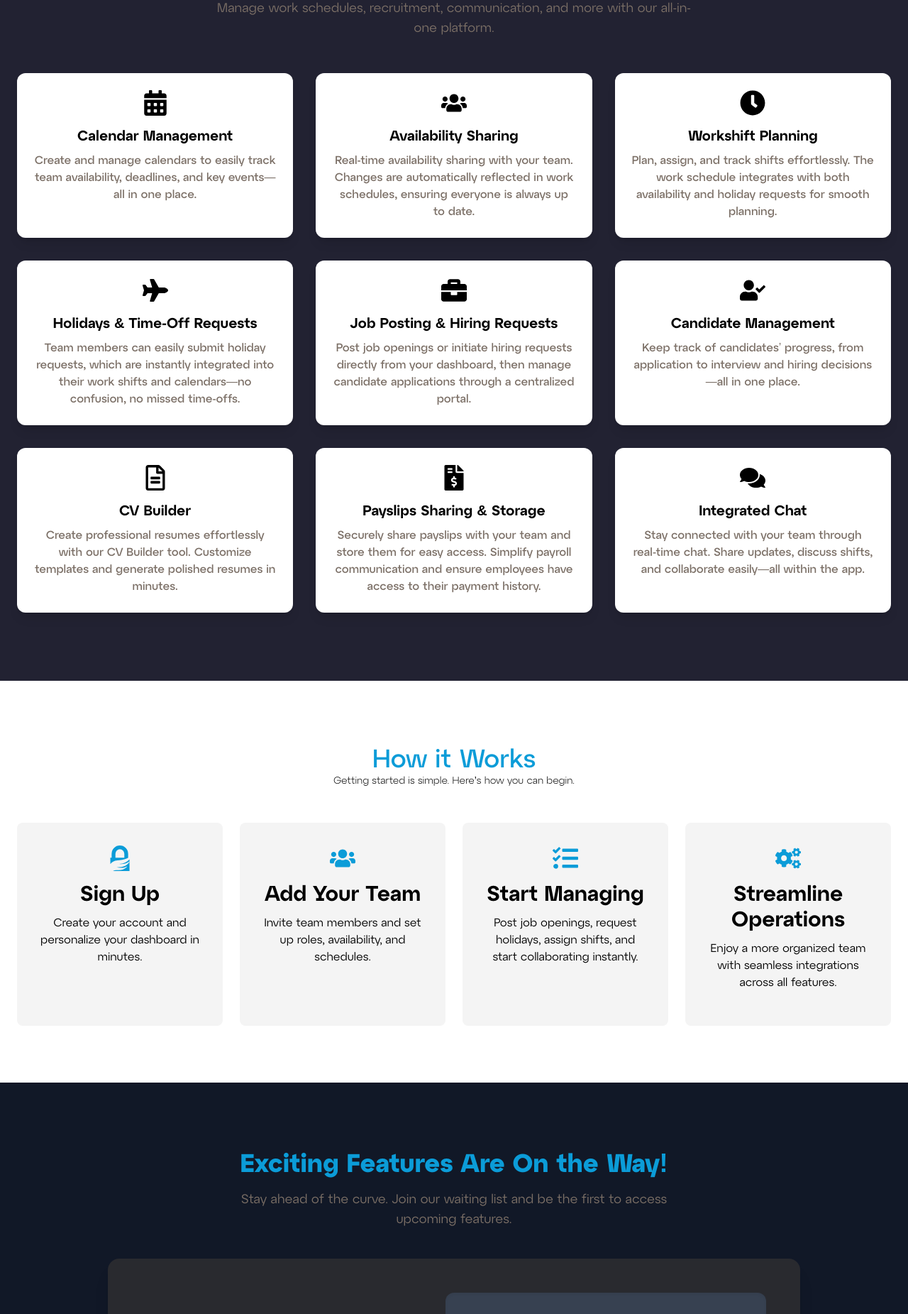
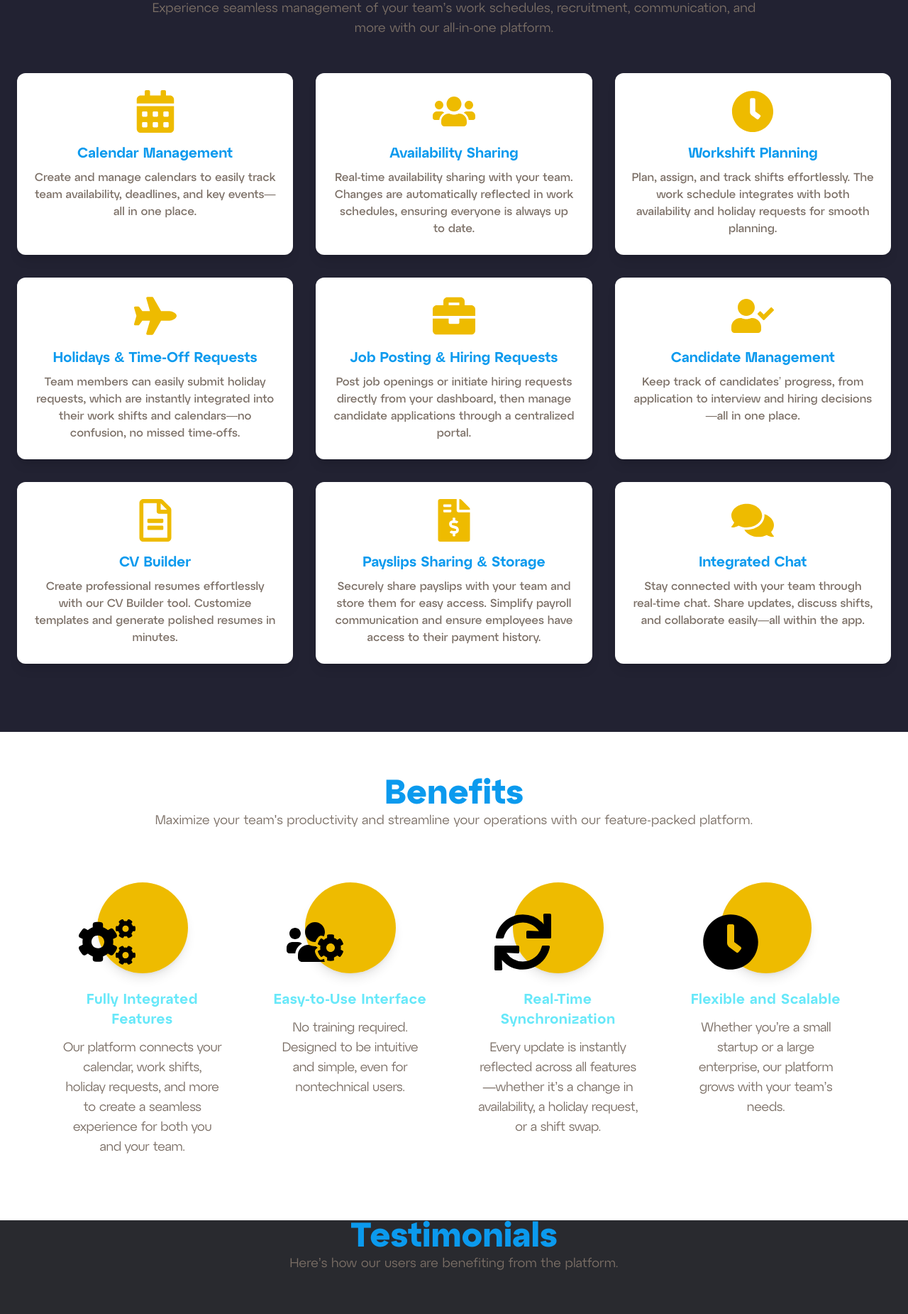
Before and after one commit to 47hamza/Jayobi, a React (Vite) app: page / in a window 1280 px wide. Shown: the part 690-2541 px from the top of the page at 71% size. Built offline with nearby package versions, Linux system fonts and the light colour scheme.

Commit message:
refactor code
make benefit section according to client share design
fix color scheme on few some sections
add theme yellow coloer
add pdf heading and description
fix testimonial

```diff
--- a/src/App.css
+++ b/src/App.css
@@ -73,9 +73,12 @@
 }
 
 :root {
-  --primary: #0b9cd8;
+  --primary: #0b9aee;
   --secondary: #7b6f66;
+  /* dark background */
   --background: #292a2f ;
+  /* theme-yellow  */
+  --theme-yellow: #eebb00 ;
   --family-gilroy: "Gilroy", sans-serif;
 }
 
--- a/src/App.jsx
+++ b/src/App.jsx
@@ -31,15 +31,13 @@ function App() {
       <main>
         <Hero />
         <Services />
-        {/* <Projects /> */}
+        <Benefits />
+        <Testimonial />
+        <Pricing/>
         <HowWork />
         <FeatureWaiting />
-        <Benefits />
-        {/* <Features /> */}
-        <Testimonial />
+        <Faq />
         <Waitlist />
-        <Pricing/>
-        <Faq />
       </main>
       <Footer />
     </>
--- a/src/components/Benefits.jsx
+++ b/src/components/Benefits.jsx
@@ -1,46 +1,49 @@
 "use client";
 import { FaSync, FaUsersCog, FaClock, FaCogs } from "react-icons/fa";
 
+
 const benefits = [
-  { icon: <FaCogs />, title: "Integrated Features", desc: "Seamless calendar & shift sync." },
-  { icon: <FaUsersCog />, title: "User-Friendly", desc: "No learning curve, intuitive interface." },
-  { icon: <FaSync />, title: "Real-Time Updates", desc: "Instantly syncs across all users." },
-  { icon: <FaClock />, title: "Scalable & Adaptive", desc: "Grows with your team’s needs." },
+  { icon: <FaCogs style={{transform: "translate(-50px,20px)", color: "black", fontSize: "80px"}} />, title: "Fully Integrated Features", desc: "Our platform connects your calendar, work shifts, holiday requests, and\n" +
+      "more to create a seamless experience for both you and your team." },
+  { icon: <FaUsersCog style={{transform: "translate(-50px,20px)", color: "black", fontSize: "80px"}} />, title: "Easy-to-Use Interface", desc: "No training required. Designed to be intuitive and simple, even for nontechnical\n" +
+      "users." },
+  { icon: <FaSync style={{transform: "translate(-50px,20px)", color: "black", fontSize: "80px"}} />, title: "Real-Time Synchronization", desc: "Every update is instantly reflected across all features—whether it’s a\n" +
+      "change in availability, a holiday request, or a shift swap." },
+  { icon: <FaClock style={{transform: "translate(-50px,20px)", color: "black", fontSize: "80px"}} />, title: "Flexible and Scalable", desc: "Whether you’re a small startup or a large enterprise, our platform grows\n" +
+      "with your team’s needs." },
 ];
 
 export default function BenefitsFullScreen() {
   return (
-    <section className="relative w-full min-h-screen bg-background text-white flex flex-col items-center justify-center px-6">
-      {/* Background Glow */}
-      {/* <div className="absolute inset-0 bg-gradient-to-r from-cyan-900 via-black to-cyan-900 opacity-40 blur-[120px]" /> */}
-
-      {/* Section Title */}
-      <h2 className="text-2xl md:text-5xl font-bold text-primary mb-12 md:mb-16 uppercase tracking-wide text-center">
-        Maximize Productivity
+    <section className="relative w-full text-white flex flex-col items-center justify-center py-16">
+      <h2 className="text-2xl md:text-5xl font-bold text-primary">
+        Benefits
       </h2>
+      <p className="text-lg text-secondary max-w-4xl mx-auto mb-12 text-center">
+        Maximize your team&#39;s productivity and streamline your operations with our
+        feature-packed platform.
+      </p>
 
       {/* Floating Benefits (Responsive Grid) */}
-      <div className="grid grid-cols-1 sm:grid-cols-2 md:grid-cols-2 lg:grid-cols-4 gap-10 max-w-6xl w-full">
+      <div className="grid grid-cols-1 sm:grid-cols-2 md:grid-cols-2 lg:grid-cols-4 gap-5 max-w-6xl w-full">
         {benefits.map((benefit, index) => (
           <div
             key={index}
-            className="group relative flex flex-col items-center text-center transition-all duration-500 transform hover:scale-110 hover:rotate-2 p-6"
+            className="group relative flex flex-col items-center text-center transition-all duration-500 transform hover:scale-110 p-6"
           >
             {/* Icon with Glow */}
-            <div className="w-20 h-20 md:w-24 md:h-24 flex items-center justify-center rounded-full text-4xl md:text-5xl transition-all duration-500 bg-gradient-to-br from-cyan-500 to-blue-700 shadow-lg group-hover:shadow-cyan-500/50">
+            <div
+              className="w-32 h-32 flex items-center justify-center rounded-full text-4xl md:text-5xl transition-all duration-500 bg-gradient-to-br from-[#eebb00] to-[#eebb00] shadow-lg group-hover:shadow-cyan-500/50">
               {benefit.icon}
             </div>
 
             {/* Title & Description */}
-            <h3 className="text-xl md:text-2xl font-semibold mt-6 text-cyan-300 tracking-wide">
+            <h3 className="text-xl  font-semibold mt-6 text-cyan-300 tracking-wide">
               {benefit.title}
             </h3>
-            <p className="text-gray-300 text-md md:text-lg max-w-[260px] mt-3 tracking-tight">
+            <p className="text-secondary text-md md:text-lg max-w-[260px] mt-3 tracking-tight">
               {benefit.desc}
             </p>
-
-            {/* Glowing Underline */}
-            <div className="absolute bottom-0 h-1 w-0 bg-cyan-400 transition-all duration-500 group-hover:w-full"></div>
           </div>
         ))}
       </div>
--- a/src/components/FeatureWaiting.jsx
+++ b/src/components/FeatureWaiting.jsx
@@ -19,23 +19,24 @@ export default function WaitingListSection() {
   };
 
   return (
-    <section className="py-24 bg-gray-900 text-white">
-      <div className="container mx-auto px-6 max-w-5xl text-center">
-        <h2 className="text-2xl md:text-4xl font-bold mb-4 text-primary">Exciting Features Are On the Way!</h2>
-        <p className="text-lg text-secondary mb-10 max-w-2xl mx-auto">
-          Stay ahead of the curve. Join our waiting list and be the first to access upcoming features.
+    <section className="py-24 bg-background text-white">
+      <div className="container mx-auto px-6 max-w-7xl text-center">
+        <h2 className="text-2xl md:text-5xl font-bold text-primary text-center">Feature Waiting</h2>
+        <p className="font-medium text-lg text-center text-secondary">
+          Some of our features are in development and coming soon! Be the first to
+          know when they’re available.
         </p>
-        <div className="bg-background shadow-xl rounded-2xl p-12 flex flex-col md:flex-row items-center gap-10">
+        <div className="bg-white shadow-xl rounded-2xl p-5 md:p-12 m flex flex-col md:flex-row items-center gap-10 mt-10">
           <div className="flex-1 text-left">
             <ul className="space-y-4 text-lg">
               {featuresComingSoon.map((feature, index) => (
-                <li key={index} className="flex items-center gap-3 text-gray-200">
-                  <span className="text-green-400 text-xl">✔</span> {feature}
+                <li key={index} className="flex items-center gap-3 text-secondary">
+                  <span className="text-green-500 text-xl">✔</span> {feature}
                 </li>
               ))}
             </ul>
           </div>
-          <div className="flex-1 bg-gray-700 p-8 rounded-xl shadow-inner text-center">
+          <div className="flex-1 bg-background p-8 rounded-xl shadow-inner text-center">
             <p className="text-lg font-semibold mb-4 text-gray-100">Join the waiting list for early access</p>
             <form onSubmit={handleSubmit} className="flex flex-col gap-4">
               <div className="relative w-full">
@@ -50,7 +51,7 @@ export default function WaitingListSection() {
                 />
               </div>
 
-              <Button className="font-semiold" type="submit">Join the Waiting List</Button>
+              <Button className="font-semiold bg-themeYellow" type="submit">Join the Waiting List</Button>
             </form>
           </div>
         </div>
--- a/src/components/HowWorks.jsx
+++ b/src/components/HowWorks.jsx
@@ -3,22 +3,22 @@ import { FaUsers, FaTasks, FaCogs } from "react-icons/fa";
 
 const data = [
   {
-    icon: <SiGnuprivacyguard className="text-4xl fill-primary mx-auto mb-4" />,
+    icon: <SiGnuprivacyguard className="text-6xl fill-themeYellow mx-auto mb-4" />,
     title: "Sign Up",
     desc: "Create your account and personalize your dashboard in minutes.",
   },
   {
-    icon: <FaUsers className="text-4xl fill-primary mx-auto mb-4" />,
+    icon: <FaUsers className="text-6xl fill-themeYellow mx-auto mb-4" />,
     title: "Add Your Team",
     desc: "Invite team members and set up roles, availability, and schedules.",
   },
   {
-    icon: <FaTasks className="text-4xl fill-primary mx-auto mb-4" />,
+    icon: <FaTasks className="text-6xl fill-themeYellow mx-auto mb-4" />,
     title: "Start Managing",
     desc: "Post job openings, request holidays, assign shifts, and start collaborating instantly.",
   },
   {
-    icon: <FaCogs className="text-4xl fill-primary mx-auto mb-4" />,
+    icon: <FaCogs className="text-6xl fill-themeYellow mx-auto mb-4" />,
     title: "Streamline Operations",
     desc: "Enjoy a more organized team with seamless integrations across all features.",
   },
@@ -28,10 +28,8 @@ export default function HowWork() {
   return (
     <section className="w-full px-6 py-16 md:py-20" id="how-it-works">
       <div className="max-w-[1280px] mx-auto w-full">
-        <h2 className="mt-3 text-center text-2xl md:text-4xl font-medium !font-poppins text-primary">
-          How it Works
-        </h2>
-        <p className="text-center text-sm font-light">
+        <h2 className="text-2xl md:text-5xl font-bold text-primary text-center">How It Works Section</h2>
+        <p className="font-medium text-lg text-center text-secondary">
           Getting started is simple. Here’s how you can begin.
         </p>
         <div className="grid gap-6 md:grid-cols-2 lg:grid-cols-4 mt-12">
@@ -42,9 +40,9 @@ export default function HowWork() {
             >
               <div className="relative z-30">
                 {itm.icon}
-                <p className="text-xl md:text-3xl mb-2.5 font-semibold">{itm.title}</p>
+                <p className="text-xl md:text-3xl mb-2.5 font-semibold text-primary">{itm.title}</p>
                 <div className="max-w-[300px] mx-auto">
-                  <p className="mb-4">{itm.desc}</p>
+                  <p className="mb-4 text-secondary">{itm.desc}</p>
                 </div>
               </div>
             </div>
--- a/src/components/Services.jsx
+++ b/src/components/Services.jsx
@@ -14,55 +14,55 @@ import servicebg from "../assets/Services/service-bg.png";
 
 const features = [
   {
-    icon: <FaCalendarAlt />,
+    icon: <FaCalendarAlt className="text-themeYellow"/>,
     title: "Calendar Management",
     description:
       "Create and manage calendars to easily track team availability, deadlines, and key events—all in one place.",
   },
   {
-    icon: <FaUsers />,
+    icon: <FaUsers className="text-themeYellow"/>,
     title: "Availability Sharing",
     description:
       "Real-time availability sharing with your team. Changes are automatically reflected in work schedules, ensuring everyone is always up to date.",
   },
   {
-    icon: <FaClock />,
+    icon: <FaClock className="text-themeYellow"/>,
     title: "Workshift Planning",
     description:
       "Plan, assign, and track shifts effortlessly. The work schedule integrates with both availability and holiday requests for smooth planning.",
   },
   {
-    icon: <FaPlane />,
+    icon: <FaPlane className="text-themeYellow"/>,
     title: "Holidays & Time-Off Requests",
     description:
       "Team members can easily submit holiday requests, which are instantly integrated into their work shifts and calendars—no confusion, no missed time-offs.",
   },
   {
-    icon: <FaBriefcase />,
+    icon: <FaBriefcase className="text-themeYellow"/>,
     title: "Job Posting & Hiring Requests",
     description:
       "Post job openings or initiate hiring requests directly from your dashboard, then manage candidate applications through a centralized portal.",
   },
   {
-    icon: <FaUserCheck />,
+    icon: <FaUserCheck className="text-themeYellow"/>,
     title: "Candidate Management",
     description:
       "Keep track of candidates’ progress, from application to interview and hiring decisions—all in one place.",
   },
   {
-    icon: <FaRegFileAlt />,
+    icon: <FaRegFileAlt className="text-themeYellow"/>,
     title: "CV Builder",
     description:
       "Create professional resumes effortlessly with our CV Builder tool. Customize templates and generate polished resumes in minutes.",
   },
   {
-    icon: <FaFileInvoiceDollar />,
+    icon: <FaFileInvoiceDollar className="text-themeYellow"/>,
     title: "Payslips Sharing & Storage",
     description:
       "Securely share payslips with your team and store them for easy access. Simplify payroll communication and ensure employees have access to their payment history.",
   },
   {
-    icon: <FaComments />,
+    icon: <FaComments className="text-themeYellow"/>,
     title: "Integrated Chat",
     description:
       "Stay connected with your team through real-time chat. Share updates, discuss shifts, and collaborate easily—all within the app.",
@@ -78,10 +78,11 @@ export default function Services() {
     >
       <div className="container mx-auto px-6 text-center">
         <h2 className="text-2xl md:text-5xl font-bold text-primary">
-          Experience Seamless Team Management
+          Features
         </h2>
-        <p className="text-lg text-secondary max-w-2xl mx-auto mb-12">
-          Manage work schedules, recruitment, communication, and more with our all-in-one platform.
+        <p className="text-lg text-secondary max-w-4xl mx-auto mb-12">
+          Experience seamless management of your team’s work schedules,
+          recruitment, communication, and more with our all-in-one platform.
         </p>
         <div className="grid md:grid-cols-3 sm:grid-cols-2 grid-cols-1 gap-8">
           {features.map((feature, index) => (
@@ -89,8 +90,8 @@ export default function Services() {
               key={index}
               className="bg-white shadow-lg rounded-xl p-6 flex flex-col items-center transition transform hover:scale-105"
             >
-              <div className=" text-4xl mb-4">{feature.icon}</div>
-              <h3 className="text-xl font-semibold mb-2">{feature.title}</h3>
+              <div className="text-6xl mb-4">{feature.icon}</div>
+              <h3 className="text-xl font-semibold mb-2 text-primary">{feature.title}</h3>
               <p className="text-secondary text-center font-medium">{feature.description}</p>
             </div>
           ))}
--- a/src/components/testimonial.jsx
+++ b/src/components/testimonial.jsx
@@ -43,13 +43,21 @@ export default function Testimonial() {
   }, []);
 
   return (
-    <section className="bg-background py-20">
+    <section className="bg-background py-20 p-5 md:p-0">
       <div className="max-w-4xl mx-auto text-center relative">
+        <h2 className="text-2xl md:text-5xl font-bold text-primary">
+          Testimonials
+        </h2>
+        <p className="text-lg text-secondary max-w-4xl mx-auto mb-12 text-center">
+          Here’s how our users are benefiting from the platform.
+        </p>
+
         {/* Quote Icon using FontAwesome CDN */}
         <i className="fas fa-quote-left text-white text-6xl pb-4"></i>
 
         {/* Testimonial Content */}
-        <div className="bg-white p-8 rounded-lg shadow-lg min-h-[300px] flex flex-col items-center relative overflow-hidden">
+        <div
+          className="bg-white p-8 rounded-lg shadow-lg min-h-[300px] flex flex-col items-center relative overflow-hidden">
           {quotes.map((quote, index) => (
             <div
               key={index}
@@ -58,7 +66,8 @@ export default function Testimonial() {
               }`}
             >
               {/* Profile Image */}
-              <div className={`w-24 h-24 rounded-full overflow-hidden flex items-center justify-center ${quote.bgColor}`}>
+              <div
+                className={`w-24 h-24 rounded-full overflow-hidden flex items-center justify-center ${quote.bgColor}`}>
                 <img src={quote.img} alt={quote.name} className="w-full h-full object-cover" />
               </div>
 
@@ -66,11 +75,11 @@ export default function Testimonial() {
               <ReactStars count={5} value={5} size={30} color2="#ffd700" edit={false} className="mt-3" />
 
               {/* Name & Designation */}
-              <h4 className="text-lg font-semibold mt-2">{quote.name}</h4>
-              <h6 className="text-sm text-gray-500">{quote.designation}</h6>
+              <h4 className="text-2xl text-primary font-semibold mt-2">{quote.name}</h4>
+              <h6 className="text-lg text-themeYellow">{quote.designation}</h6>
 
               {/* Testimonial Text */}
-              <blockquote className="mt-4 text-gray-700 text-center px-4">{quote.text}</blockquote>
+              <blockquote className="mt-4 text-secondary text-center px-4">{quote.text}</blockquote>
             </div>
           ))}
         </div>
--- a/tailwind.config.js
+++ b/tailwind.config.js
@@ -7,6 +7,7 @@ export default {
         primary: "var(--primary)",
         secondary: "var(--secondary)",
         background:"var(--background)",
+        themeYellow:"var(--theme-yellow)",
         main_text: "var(--main_text)",
       },
       fontFamily: {
```
Also changed, not shown: src/components/Faq.jsx (+5 -5 lines), src/components/Pricing.jsx (+80 -43 lines), src/components/Waitlist.jsx (+3 -4 lines).
